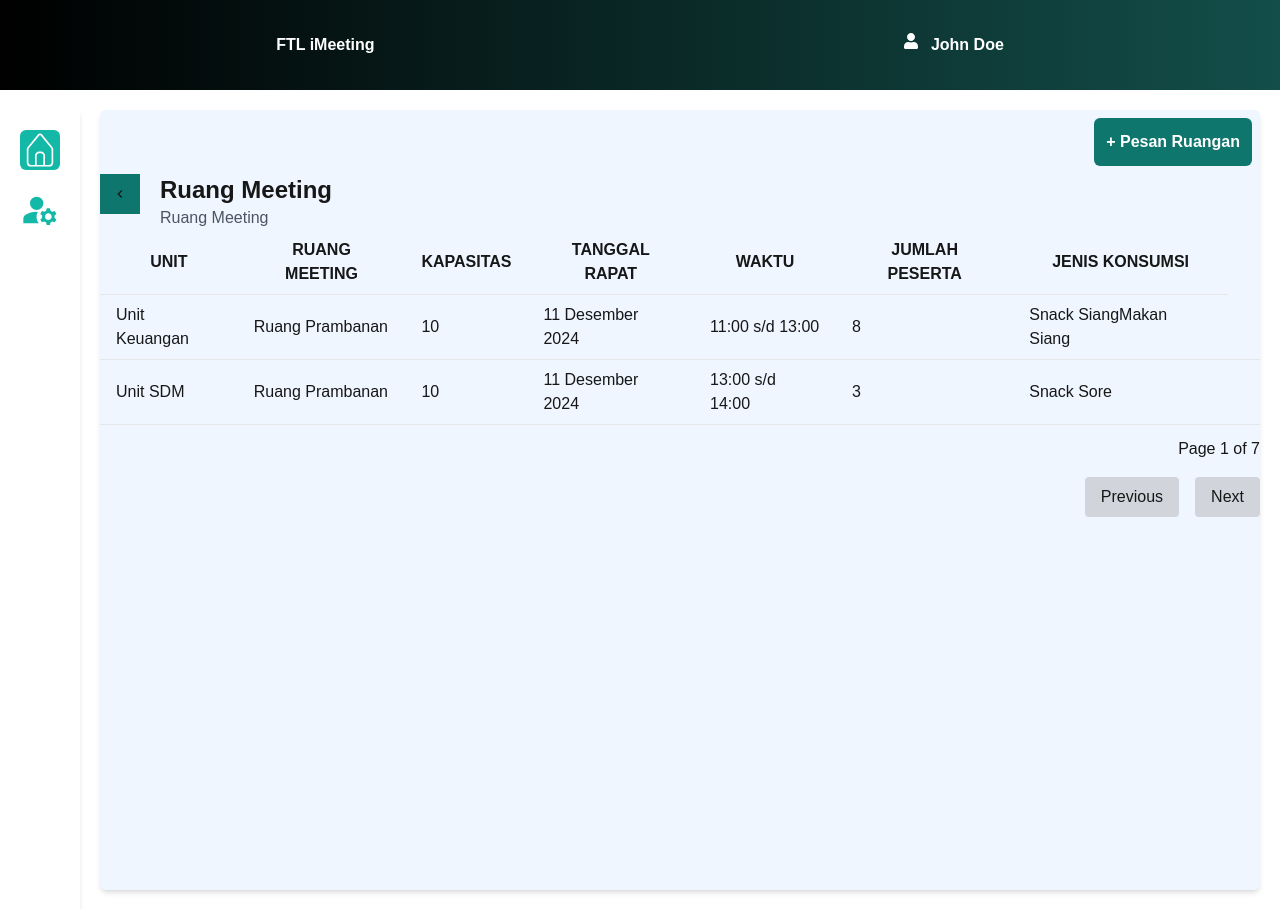
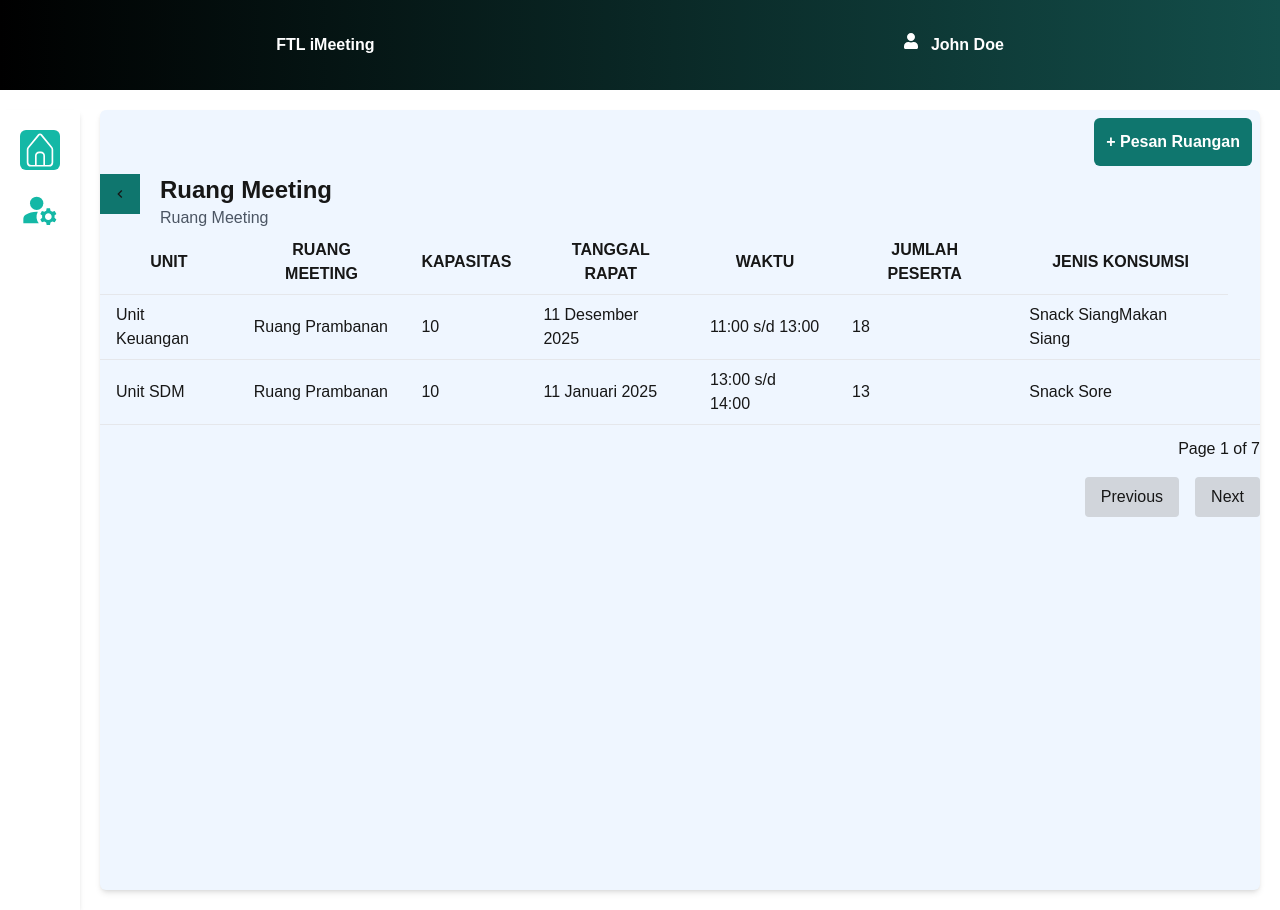
Before and after one commit to smmuja/ftl-test, a Next.js app: page / in a window 1280 px wide. Built offline with nearby package versions, Linux system fonts and the light colour scheme.

Commit message:
minor fix: adjust dummy data

```diff
--- a/src/data/RuangMeetingData.ts
+++ b/src/data/RuangMeetingData.ts
@@ -6,10 +6,10 @@ export const ruangMeetingData: RuangMeetingDataProps[] = [
     unit: "Unit Keuangan",
     ruangMeeting: "Ruang Prambanan",
     kapasitas: 10,
-    tanggalRapat: "11 Desember 2024",
+    tanggalRapat: "11 Desember 2025",
     waktuStart: "11:00",
     waktuEnd: "13:00",
-    jumlahPeserta: 8,
+    jumlahPeserta: 18,
     jenisKonsumsi: ["Snack Siang", "Makan Siang"],
   },
   {
@@ -17,18 +17,18 @@ export const ruangMeetingData: RuangMeetingDataProps[] = [
     unit: "Unit SDM",
     ruangMeeting: "Ruang Prambanan",
     kapasitas: 10,
-    tanggalRapat: "11 Desember 2024",
+    tanggalRapat: "11 Januari 2025",
     waktuStart: "13:00",
     waktuEnd: "14:00",
-    jumlahPeserta: 3,
+    jumlahPeserta: 13,
     jenisKonsumsi: ["Snack Sore"],
   },
   {
     id: "3",
     unit: "Unit Keuangan",
-    ruangMeeting: "Ruang Prambanan",
+    ruangMeeting: "Ruang ABC",
     kapasitas: 10,
-    tanggalRapat: "11 Desember 2024",
+    tanggalRapat: "11 Januari 2024",
     waktuStart: "11:00",
     waktuEnd: "13:00",
     jumlahPeserta: 8,
@@ -37,20 +37,20 @@ export const ruangMeetingData: RuangMeetingDataProps[] = [
   {
     id: "4",
     unit: "Unit SDM",
-    ruangMeeting: "Ruang Prambanan",
+    ruangMeeting: "Ruang ABC",
     kapasitas: 10,
-    tanggalRapat: "11 Desember 2024",
+    tanggalRapat: "11 Oktober 2024",
     waktuStart: "13:00",
     waktuEnd: "14:00",
-    jumlahPeserta: 3,
+    jumlahPeserta: 43,
     jenisKonsumsi: ["Snack Sore"],
   },
   {
     id: "5",
     unit: "Unit Keuangan",
-    ruangMeeting: "Ruang Prambanan",
+    ruangMeeting: "Ruang ABC",
     kapasitas: 10,
-    tanggalRapat: "11 Desember 2024",
+    tanggalRapat: "11 November 2024",
     waktuStart: "11:00",
     waktuEnd: "13:00",
     jumlahPeserta: 8,
@@ -64,26 +64,26 @@ export const ruangMeetingData: RuangMeetingDataProps[] = [
     tanggalRapat: "11 Desember 2024",
     waktuStart: "13:00",
     waktuEnd: "14:00",
-    jumlahPeserta: 3,
+    jumlahPeserta: 43,
     jenisKonsumsi: ["Snack Sore"],
   },
   {
     id: "7",
     unit: "Unit Keuangan",
-    ruangMeeting: "Ruang Prambanan",
+    ruangMeeting: "Ruang ABC",
     kapasitas: 10,
     tanggalRapat: "11 Desember 2024",
     waktuStart: "11:00",
     waktuEnd: "13:00",
-    jumlahPeserta: 8,
+    jumlahPeserta: 38,
     jenisKonsumsi: ["Snack Siang", "Makan Siang"],
   },
   {
     id: "8",
     unit: "Unit SDM",
-    ruangMeeting: "Ruang Prambanan",
-    kapasitas: 10,
-    tanggalRapat: "11 Desember 2024",
+    ruangMeeting: "Ruang XYZ",
+    kapasitas: 100,
+    tanggalRapat: "11 Maret 2024",
     waktuStart: "13:00",
     waktuEnd: "14:00",
     jumlahPeserta: 3,
@@ -94,18 +94,18 @@ export const ruangMeetingData: RuangMeetingDataProps[] = [
     unit: "Unit Keuangan",
     ruangMeeting: "Ruang Prambanan",
     kapasitas: 10,
-    tanggalRapat: "11 Desember 2024",
+    tanggalRapat: "11 April 2024",
     waktuStart: "11:00",
     waktuEnd: "13:00",
-    jumlahPeserta: 8,
+    jumlahPeserta: 80,
     jenisKonsumsi: ["Snack Siang", "Makan Siang"],
   },
   {
     id: "10",
     unit: "Unit SDM",
-    ruangMeeting: "Ruang Prambanan",
+    ruangMeeting: "Ruang CDEF",
     kapasitas: 10,
-    tanggalRapat: "11 Desember 2024",
+    tanggalRapat: "11 JUni 2024",
     waktuStart: "13:00",
     waktuEnd: "14:00",
     jumlahPeserta: 3,
@@ -114,7 +114,7 @@ export const ruangMeetingData: RuangMeetingDataProps[] = [
   {
     id: "11",
     unit: "Unit Keuangan",
-    ruangMeeting: "Ruang Prambanan",
+    ruangMeeting: "Ruang ABCDE",
     kapasitas: 10,
     tanggalRapat: "11 Desember 2024",
     waktuStart: "11:00",
@@ -136,23 +136,23 @@ export const ruangMeetingData: RuangMeetingDataProps[] = [
   {
     id: "13",
     unit: "Unit Keuangan",
-    ruangMeeting: "Ruang Prambanan",
+    ruangMeeting: "Ruang ABCDE",
     kapasitas: 10,
-    tanggalRapat: "11 Desember 2024",
+    tanggalRapat: "11 Januari 2024",
     waktuStart: "11:00",
     waktuEnd: "13:00",
-    jumlahPeserta: 8,
+    jumlahPeserta: 80,
     jenisKonsumsi: ["Snack Siang", "Makan Siang"],
   },
   {
     id: "14",
     unit: "Unit SDM",
-    ruangMeeting: "Ruang Prambanan",
+    ruangMeeting: "Ruang BCDE",
     kapasitas: 10,
-    tanggalRapat: "11 Desember 2024",
+    tanggalRapat: "11 Maret 2024",
     waktuStart: "13:00",
     waktuEnd: "14:00",
-    jumlahPeserta: 3,
+    jumlahPeserta: 30,
     jenisKonsumsi: ["Snack Sore"],
   },
 ];
```
